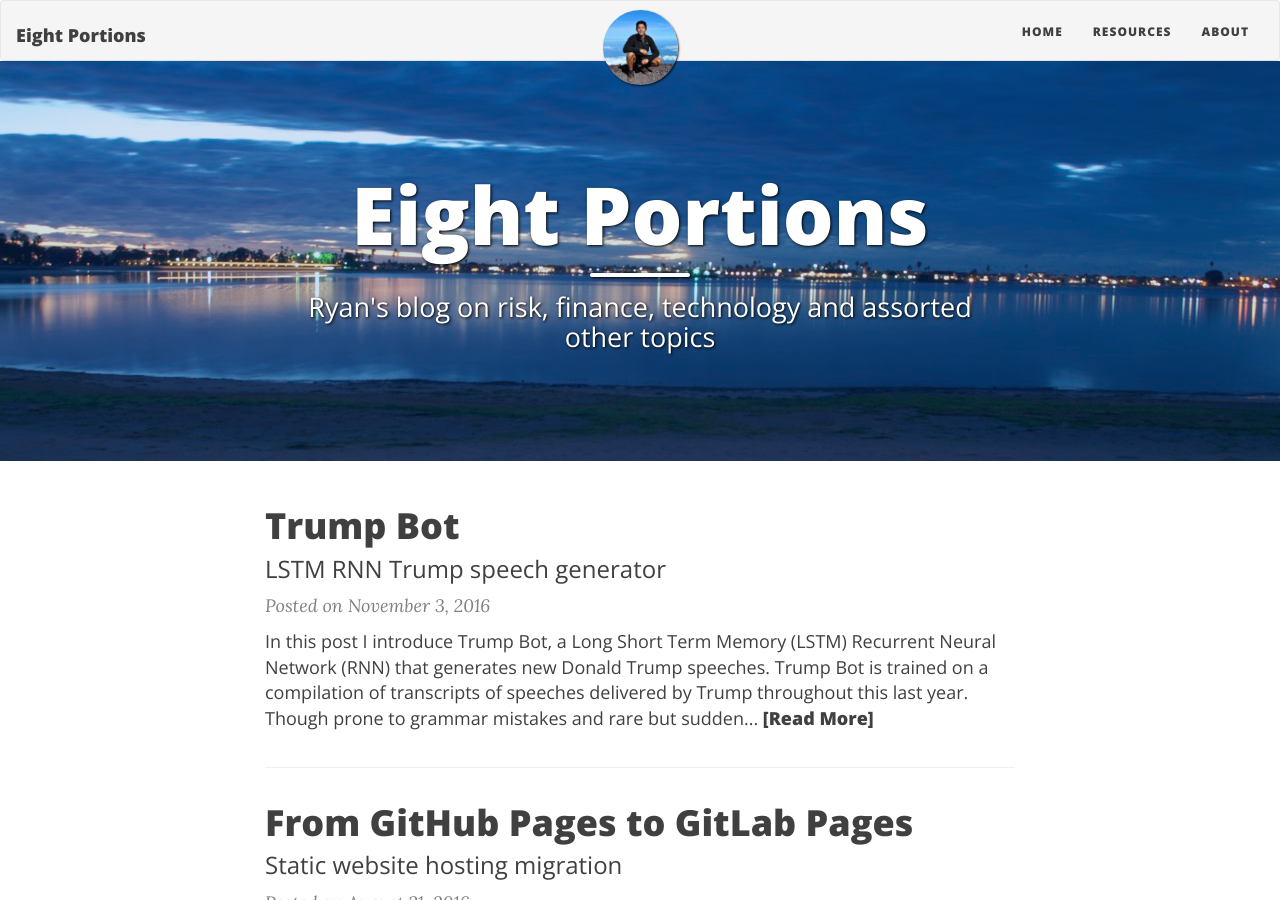
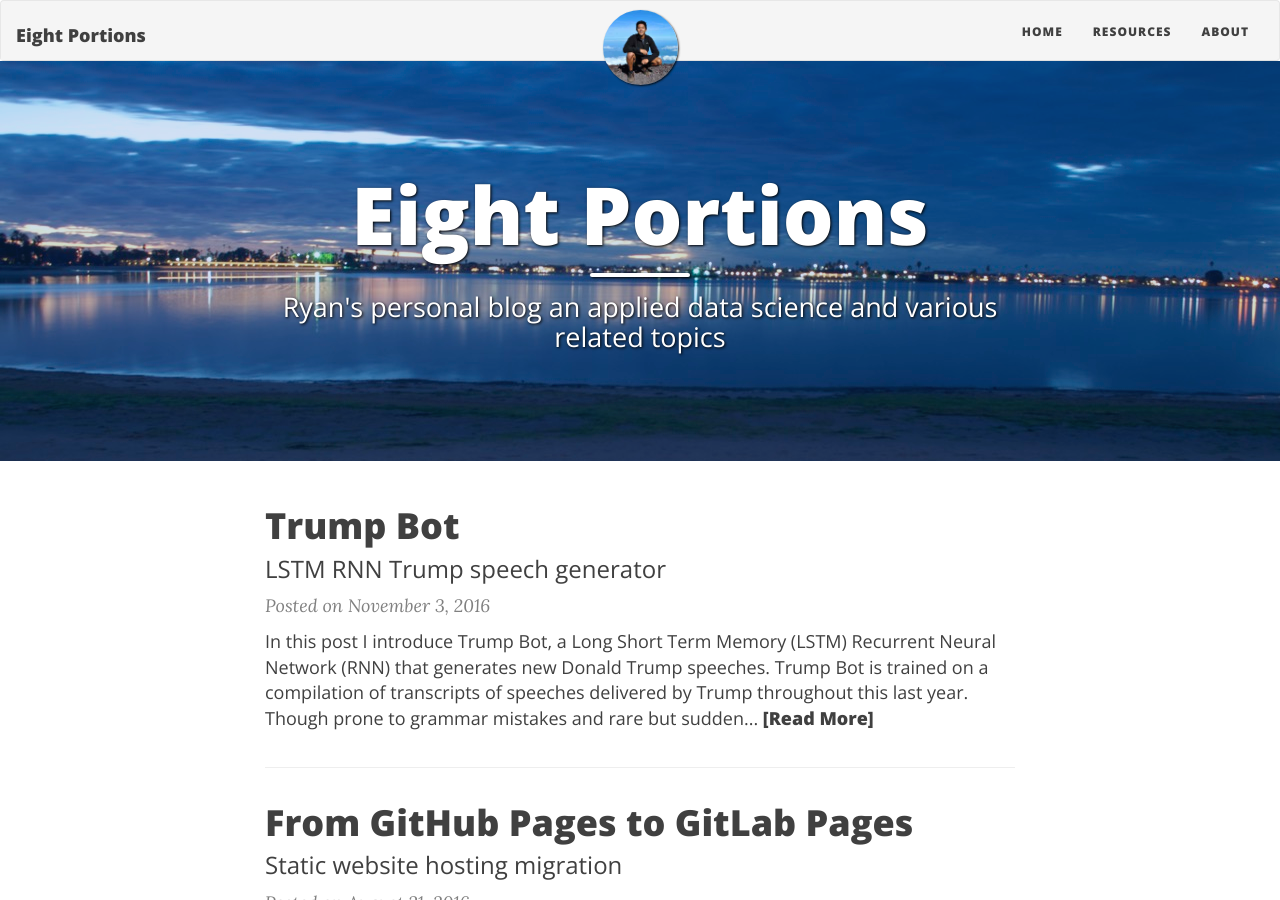
Before and after one commit to rtlee9/rtlee9.github.io, a Jekyll site: the page built from index.html, in a window 1280 px wide and 900 px high. Built offline with Jekyll 4.4.1, drawn with Linux system fonts in a browser that asks for light colours; nearby versions of some CDN libraries; the list of posts is cut into pages by our own code.

Commit message:
Update blog description

```diff
--- a/_config.yml
+++ b/_config.yml
@@ -9,7 +9,7 @@ baseurl: ""
 title: Eight Portions
 
 # Short description of your site
-description: "Ryan's blog on risk, finance, technology and assorted other topics"
+description: "Ryan's personal blog an applied data science and various related topics"
 
 # --- Navigation bar options --- #
 
--- a/index.html
+++ b/index.html
@@ -1,7 +1,7 @@
 ---
 layout: page
 title: Eight Portions
-subtitle: Ryan's blog on risk, finance, technology and assorted other topics
+subtitle: Ryan's personal blog an applied data science and various related topics
 bigimg: /img/Mission-Bay.jpg
 overlay: 20,100,200,0.2
 ---
```
Also changed, not shown: about.md (+1 -1 lines).
